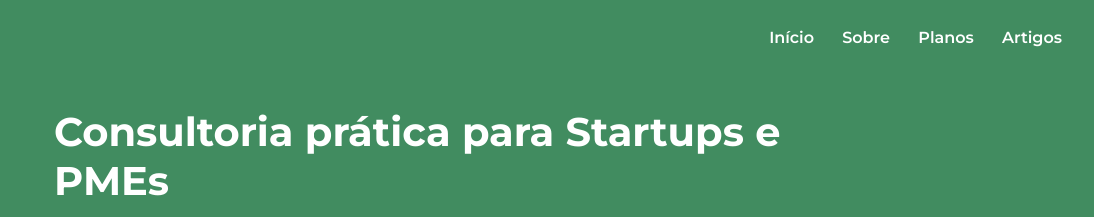
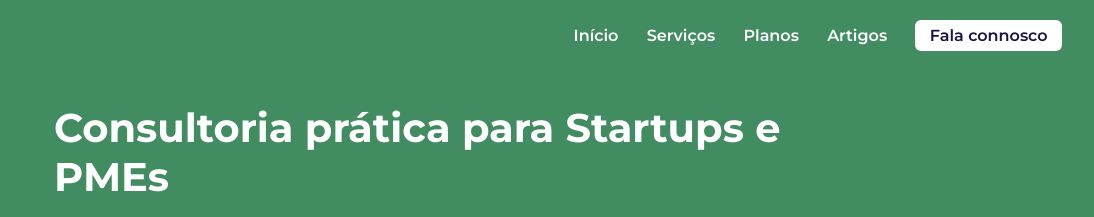
Before and after one commit to joaosimoes453/resolve-website, a plain HTML site: page servicos.html in a window 1280 px wide. Shown: the top 217 px of the page, 186-1280 px from the left. Drawn offline with Linux system fonts and the light colour scheme.

Commit message:
Update servicos.html

```diff
--- a/servicos.html
+++ b/servicos.html
@@ -46,6 +46,21 @@
     nav a:hover {
       color: #e0e0e0;
       text-decoration: underline;
+    }
+    .nav-cta {
+  background-color: #ffffff;
+  color: #1a1443;
+  padding: 0.4rem 0.9rem;
+  border-radius: 6px;
+  font-weight: 600;
+  text-decoration: none;
+  transition: background 0.3s ease;
+}
+
+.nav-cta:hover {
+  background-color: #eaeaea;
+  color: #1a1443;
+  text-decoration: none;
 }
     main {
       max-width: 800px;
@@ -116,13 +131,14 @@
 
   <header>
   <a href="index.html">
-      <img src="Logo-Resolve-azul-branco.png" alt="Logo da Resolve" />
+    <img src="Logo-Resolve-azul-branco.png" alt="Resolve Logo" style="display: block;">
   </a>
   <nav>
     <a href="index.html">Início</a>
-      <a href="sobre.html">Sobre</a>
+    <a href="servicos.html">Serviços</a>
     <a href="planos.html">Planos</a>
     <a href="artigos.html">Artigos</a>
+    <a href="mailto:geral@resolveconsulting.pro" class="nav-cta">Fala connosco</a>
   </nav>
 </header>
 
```
Lines whose indentation alone changed are shown as unchanged.
